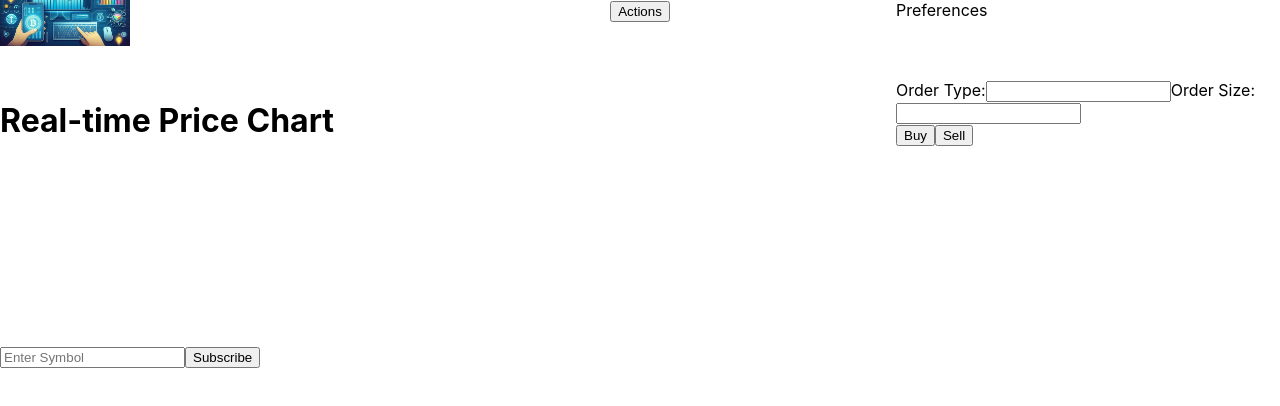
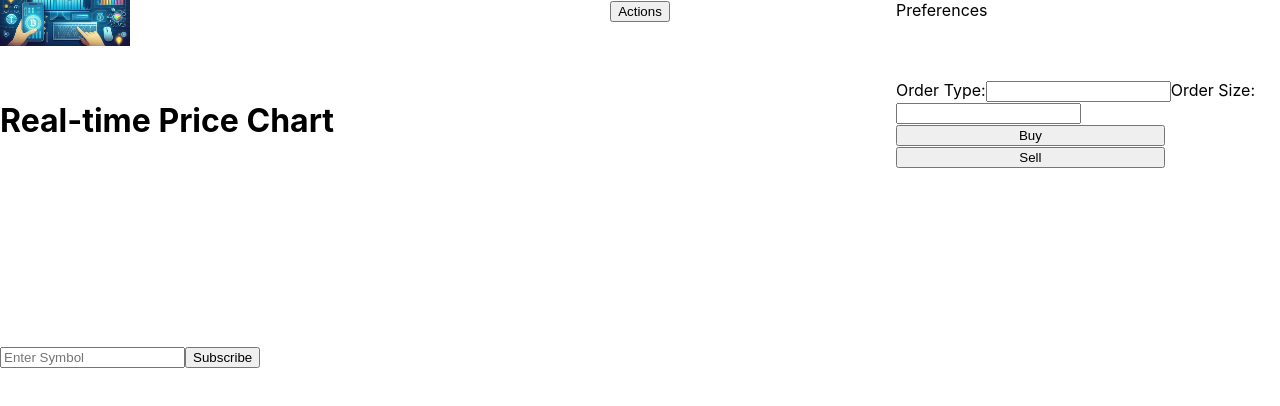
Before and after one commit to kev065/Trade-Flow, a React (Create React App) app in the folder client/: page / in a window 1280 px wide. Shown: the top 406 px of the page. Built offline with nearby package versions, Linux system fonts and the light colour scheme; no server answers.

Commit message:
Enhance order form layout
Add flexbox properties to the .order-form class

Introduce .order-field and .order-buttons classes

Adjust button width in the .order-form class

```diff
--- a/client/src/App.css
+++ b/client/src/App.css
@@ -17,7 +17,6 @@
   width: 130px;
   height: auto;
 }
-
 
 .dropdown {
   position: relative;
@@ -48,8 +47,26 @@
   float: left;
 }
 
-.orderform {
+.order-form {
   width: 30%;
   height: 80%;
   float: right;
+  display: flex;
+  flex-direction: column;
+  justify-content: space-between;
 }
+
+.order-form button {
+  width: 70%;
+}
+
+.order-field {
+  display: flex;
+  justify-content: space-between;
+  margin-bottom: 10px;
+}
+
+.order-buttons {
+  display: flex;
+  justify-content: space-between;
+}
```
